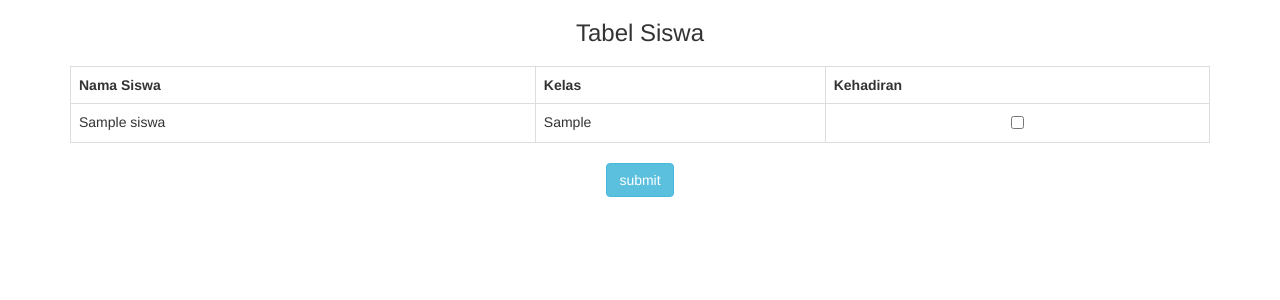
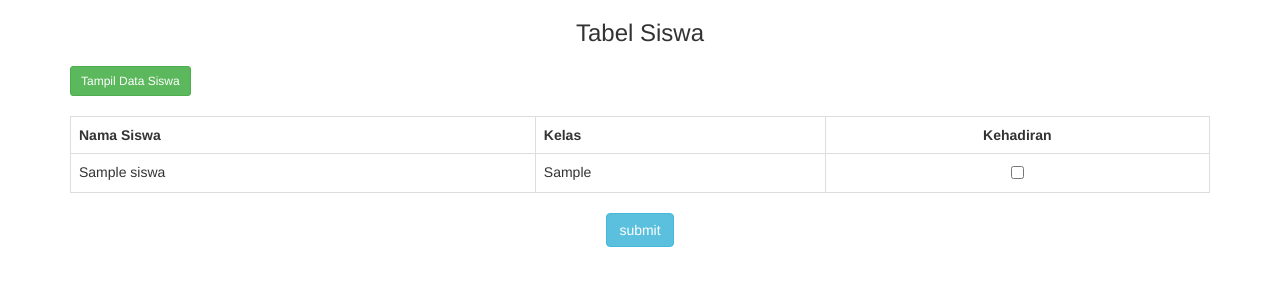
Before and after one commit to kuriyantoadi/multi-insert, a PHP site: page / in a window 1280 px wide. Shown: the top 300 px of the page. Run offline with PHP 8.4, Linux system fonts and the light colour scheme; tables that the repository leaves empty or names only in its code hold one stand-in row (values such as "Sample post"); some libraries are stand-ins or nearby versions.

Commit message:
update 28 agustus 2020, sesi 2

```diff
--- a/check-box/index.php
+++ b/check-box/index.php
@@ -23,12 +23,14 @@
 
     <h3 style="margin-bottom: 20px"><center>Tabel Siswa</h3>
     <form class="" action="input.php" method="post">
+    <a class="btn btn-sm btn-success" style="margin-bottom: 20px" href="tampil.php">Tampil Data Siswa</a>
+
     <table class="table table-bordered">
 
       <tr>
         <th>Nama Siswa</th>
         <th>Kelas</th>
-        <th>Kehadiran</th>
+        <th><center>Kehadiran</th>
       </tr>
       <?php include 'koneksi.php';
       $data = mysqli_query($koneksi, "SELECT * from siswa");
--- a/check-box/tampil.php
+++ b/check-box/tampil.php
@@ -21,12 +21,13 @@
     <div class="container">
 
     <h3><center>Tampil Absen Siswa</h3>
+    <a class="btn btn-sm btn-success" style="margin-bottom: 20px" href="index.php">Tampil Data Siswa</a>
     <table class="table table-bordered">
       <thead>
         <th>No</th>
         <th>Nama Siswa</th>
         <th>Tanggal</th>
-        <th>Absen</th>
+        <th><center>Absen</th>
       </thead>
 
       <?php include 'koneksi.php';
--- a/select/index.php
+++ b/select/index.php
@@ -23,6 +23,7 @@
 
     <h3 style="margin-bottom: 20px"><center>Tabel Siswa</h3>
     <form class="" action="input.php" method="post">
+    <a class="btn btn-sm btn-success" style="margin-bottom: 20px" href="tampil.php">Tampil Data Siswa</a>
     <table class="table table-bordered">
 
       <tr>
--- a/select/tampil.php
+++ b/select/tampil.php
@@ -21,6 +21,7 @@
     <div class="container">
 
     <h3><center>Tampil Absen Siswa</h3>
+    <a class="btn btn-sm btn-success" style="margin-bottom: 20px" href="index.php">Input Data Siswa</a>
     <table class="table table-bordered">
       <thead>
         <th>No</th>
@@ -38,8 +39,8 @@
         <tr>
           <td><?php echo $no++; ?></td>
           <td><?php echo $d['nama_siswa'] ?></td>
+          <td><?php echo $d['tgl'] ?></td>
           <td><?php echo $d['kondisi'] ?></td>
-          <td><?php echo $d['tgl'] ?></td>
         </tr>
       </tr>
     <?php
```
